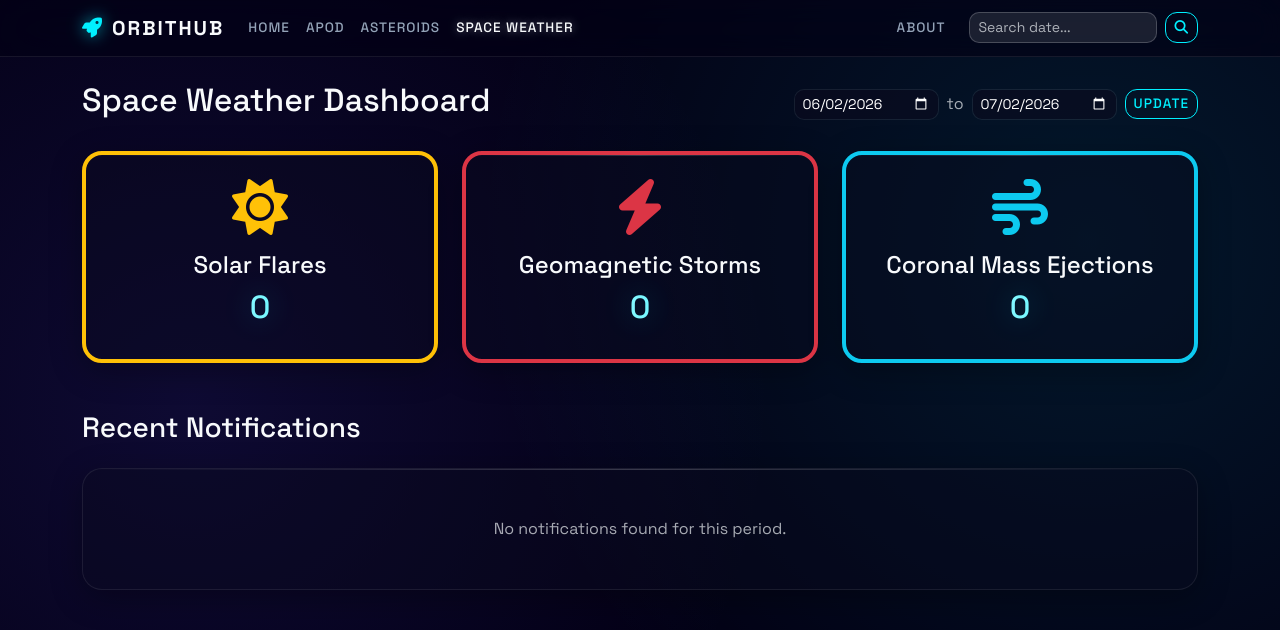
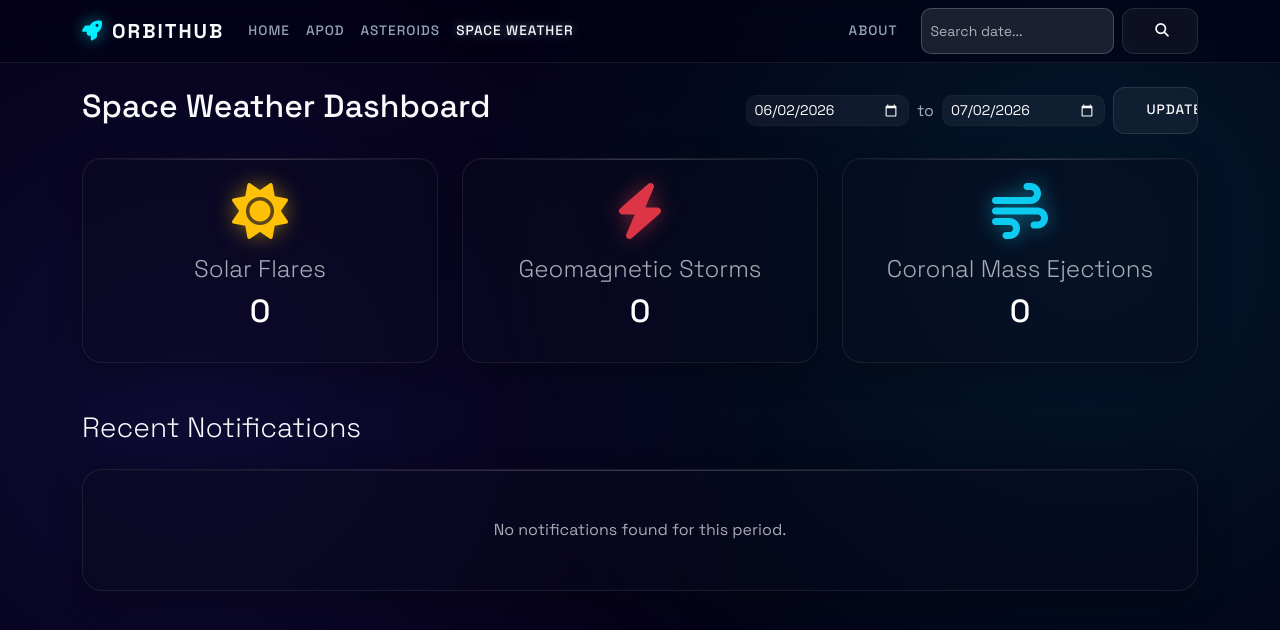
Before and after one commit to saanuvii/OrbitHub-app, a Flask app: page /weather/ in a window 1280 px wide. Shown: the top 630 px of the page. Run offline with Flask 3, Linux system fonts and the light colour scheme; data that the repository does not hold is empty.

Commit message:
style: implement elegant glass buttons, update cards, and improve api error handling

```diff
--- a/NASA-Space-Explorer/static/css/style.css
+++ b/NASA-Space-Explorer/static/css/style.css
@@ -79,47 +79,35 @@ body {
 }
 
 .glass-card:hover {
-    transform: translateY(-10px) scale(1.02);
+    transform: translateY(-5px);
     box-shadow: 0 15px 45px rgba(0, 240, 255, 0.15);
-    border-color: rgba(0, 240, 255, 0.3);
+    border-color: rgba(255, 255, 255, 0.15);
 }
 
-/* Buttons */
-.btn-gradient {
-    background: linear-gradient(135deg, var(--primary), var(--accent));
-    color: white;
-    border: none;
+/* Glass Buttons */
+.btn-glass {
+    background: rgba(255, 255, 255, 0.05);
+    backdrop-filter: blur(10px);
+    -webkit-backdrop-filter: blur(10px);
+    border: 1px solid rgba(255, 255, 255, 0.1);
+    color: var(--text);
     border-radius: 12px;
     padding: 0.75rem 2rem;
-    font-weight: 600;
+    font-weight: 500;
     letter-spacing: 1px;
     transition: all 0.3s ease;
     text-transform: uppercase;
-    font-size: 0.9rem;
+    font-size: 0.85rem;
+    position: relative;
+    overflow: hidden;
 }
 
-.btn-gradient:hover {
-    transform: scale(1.05);
-    box-shadow: 0 0 20px rgba(0, 240, 255, 0.5);
-    color: white;
-}
-
-.btn-outline-glow {
-    border: 1px solid var(--accent);
-    color: var(--accent);
-    background: transparent;
-    border-radius: 12px;
-    transition: all 0.3s ease;
-    text-transform: uppercase;
-    letter-spacing: 1px;
-    font-size: 0.85rem;
-    font-weight: 500;
-}
-
-.btn-outline-glow:hover {
-    background: rgba(0, 240, 255, 0.1);
-    color: white;
-    box-shadow: 0 0 15px rgba(0, 240, 255, 0.4);
+.btn-glass:hover {
+    background: rgba(255, 255, 255, 0.1);
+    border-color: rgba(255, 255, 255, 0.3);
+    color: #fff;
+    transform: translateY(-2px);
+    box-shadow: 0 5px 15px rgba(0, 0, 0, 0.2);
 }
 
 /* Animations */
@@ -154,16 +142,16 @@ body {
 
 /* Form Controls */
 .form-control, .form-select {
-    background-color: rgba(10, 10, 30, 0.6);
+    background-color: rgba(255, 255, 255, 0.05);
     border: 1px solid var(--glass-border);
     color: white;
     border-radius: 10px;
 }
 .form-control:focus, .form-select:focus {
-    background-color: rgba(10, 10, 30, 0.9);
-    border-color: var(--accent);
+    background-color: rgba(255, 255, 255, 0.1);
+    border-color: rgba(255, 255, 255, 0.3);
     color: white;
-    box-shadow: 0 0 0 0.25rem rgba(0, 240, 255, 0.25);
+    box-shadow: none;
 }
 
 /* Utilities */
--- a/NASA-Space-Explorer/templates/base.html
+++ b/NASA-Space-Explorer/templates/base.html
@@ -47,7 +47,7 @@
                 </ul>
                 <form class="d-flex ms-lg-3 my-2 my-lg-0" action="{{ url_for('search.index') }}" method="GET">
                     <input class="form-control form-control-sm me-2" type="search" name="q" placeholder="Search date..." aria-label="Search" style="background: rgba(255,255,255,0.1); border-color: rgba(255,255,255,0.2);">
-                    <button class="btn btn-sm btn-outline-glow" type="submit"><i class="fas fa-search"></i></button>
+                    <button class="btn btn-sm btn-glass" type="submit"><i class="fas fa-search"></i></button>
                 </form>
             </div>
         </div>
--- a/NASA-Space-Explorer/templates/errors/404.html
+++ b/NASA-Space-Explorer/templates/errors/404.html
@@ -8,7 +8,7 @@
         <h1 class="display-1 text-primary fw-bold mb-0">404</h1>
         <h2 class="mb-4">Lost in Space</h2>
         <p class="text-muted mb-5 lead">The page you are looking for has drifted into the void.</p>
-        <a href="{{ url_for('main.index') }}" class="btn btn-gradient px-4 py-2">
+        <a href="{{ url_for('main.index') }}" class="btn btn-glass px-4 py-2">
             <i class="fas fa-home me-2"></i> Return to Mission Control
         </a>
     </div>
--- a/NASA-Space-Explorer/templates/errors/500.html
+++ b/NASA-Space-Explorer/templates/errors/500.html
@@ -8,7 +8,7 @@
         <h1 class="display-1 text-danger fw-bold mb-0">500</h1>
         <h2 class="mb-4">System Malfunction</h2>
         <p class="text-muted mb-5 lead">Our servers encountered an unexpected issue while communicating with NASA APIs.</p>
-        <a href="{{ url_for('main.index') }}" class="btn btn-outline-glow px-4 py-2">
+        <a href="{{ url_for('main.index') }}" class="btn btn-glass px-4 py-2">
             <i class="fas fa-sync-alt me-2"></i> Retry Mission
         </a>
     </div>
--- a/NASA-Space-Explorer/templates/search_results.html
+++ b/NASA-Space-Explorer/templates/search_results.html
@@ -12,7 +12,7 @@
         <p class="text-muted mb-4">Try searching using specific date formats (YYYY-MM-DD) or rover names (curiosity, perseverance).</p>
 
         <div class="d-flex justify-content-center gap-3">
-            <a href="{{ url_for('main.index') }}" class="btn btn-outline-glow">Back to Home</a>
+            <a href="{{ url_for('main.index') }}" class="btn btn-glass">Back to Home</a>
         </div>
     </div>
 </div>
--- a/NASA-Space-Explorer/templates/weather.html
+++ b/NASA-Space-Explorer/templates/weather.html
@@ -11,50 +11,66 @@
             <input type="date" name="start_date" class="form-control form-control-sm" value="{{ start_date }}">
             <span class="text-muted">to</span>
             <input type="date" name="end_date" class="form-control form-control-sm" value="{{ end_date }}">
-            <button type="submit" class="btn btn-sm btn-outline-glow">Update</button>
+            <button type="submit" class="btn btn-sm btn-glass">Update</button>
         </form>
     </div>
+
+    {% if data.error %}
+    <div class="alert alert-warning glass-card d-flex align-items-center">
+        <i class="fas fa-exclamation-triangle me-3 fs-4"></i>
+        <div>
+            <strong>API Notice:</strong> {{ data.error }}
+            <p class="mb-0 small text-muted">NASA APIs might be experiencing high traffic. Please try again later.</p>
+        </div>
+    </div>
+    {% endif %}
 
     <!-- Summary Cards -->
     <div class="row g-4 mb-5">
         <div class="col-md-4">
-            <div class="glass-card p-4 text-center h-100 border-start border-warning border-4">
-                <i class="fas fa-sun text-warning display-4 mb-3"></i>
-                <h4>Solar Flares</h4>
-                <h2 class="text-gradient">{{ data.flares|length }}</h2>
+            <div class="glass-card p-4 text-center h-100">
+                <div class="mb-3">
+                    <i class="fas fa-sun text-warning display-4" style="filter: drop-shadow(0 0 10px rgba(255, 193, 7, 0.5));"></i>
+                </div>
+                <h4 class="text-muted fw-light">Solar Flares</h4>
+                <h2 class="text-white">{{ data.flares|length }}</h2>
             </div>
         </div>
         <div class="col-md-4">
-            <div class="glass-card p-4 text-center h-100 border-start border-danger border-4">
-                <i class="fas fa-bolt text-danger display-4 mb-3"></i>
-                <h4>Geomagnetic Storms</h4>
-                <h2 class="text-gradient">{{ data.storms|length }}</h2>
+            <div class="glass-card p-4 text-center h-100">
+                <div class="mb-3">
+                    <i class="fas fa-bolt text-danger display-4" style="filter: drop-shadow(0 0 10px rgba(220, 53, 69, 0.5));"></i>
+                </div>
+                <h4 class="text-muted fw-light">Geomagnetic Storms</h4>
+                <h2 class="text-white">{{ data.storms|length }}</h2>
             </div>
         </div>
         <div class="col-md-4">
-            <div class="glass-card p-4 text-center h-100 border-start border-info border-4">
-                <i class="fas fa-wind text-info display-4 mb-3"></i>
-                <h4>Coronal Mass Ejections</h4>
-                <h2 class="text-gradient">{{ data.cmes|length }}</h2>
+            <div class="glass-card p-4 text-center h-100">
+                <div class="mb-3">
+                    <i class="fas fa-wind text-info display-4" style="filter: drop-shadow(0 0 10px rgba(13, 202, 240, 0.5));"></i>
+                </div>
+                <h4 class="text-muted fw-light">Coronal Mass Ejections</h4>
+                <h2 class="text-white">{{ data.cmes|length }}</h2>
             </div>
         </div>
     </div>
 
     <!-- Timeline/Notifications -->
-    <h3 class="mb-4">Recent Notifications</h3>
+    <h3 class="mb-4 fw-light">Recent Notifications</h3>
     <div class="glass-card p-4">
         {% if data.notifications %}
-            <div class="timeline" style="border-left: 2px solid var(--primary); padding-left: 20px;">
+            <div class="timeline position-relative" style="border-left: 1px solid var(--glass-border); padding-left: 20px;">
                 {% for notif in data.notifications[:15] %}
                 <div class="timeline-item mb-4 position-relative">
-                    <span class="position-absolute top-0 start-0 translate-middle p-2 bg-primary border border-light rounded-circle" style="left: -20px !important;"></span>
-                    <div class="card bg-dark bg-opacity-50 border-secondary">
-                        <div class="card-header border-secondary d-flex justify-content-between align-items-center py-2">
-                            <strong class="text-accent">{{ notif.messageType }}</strong>
-                            <span class="badge bg-secondary">{{ notif.messageIssueTime }}</span>
+                    <span class="position-absolute top-0 start-0 translate-middle p-2 rounded-circle" style="left: -20px !important; background: rgba(255,255,255,0.2); backdrop-filter: blur(5px); border: 1px solid rgba(255,255,255,0.4);"></span>
+                    <div class="card bg-transparent border-0">
+                        <div class="card-header bg-transparent border-bottom border-secondary border-opacity-25 d-flex justify-content-between align-items-center py-2 px-0">
+                            <strong class="text-white">{{ notif.messageType }}</strong>
+                            <span class="badge" style="background: rgba(255,255,255,0.1); border: 1px solid rgba(255,255,255,0.1); font-weight: normal;">{{ notif.messageIssueTime }}</span>
                         </div>
-                        <div class="card-body p-3">
-                            <p class="mb-0 small text-muted font-monospace" style="white-space: pre-wrap; font-size: 0.85rem;">{{ notif.messageBody }}</p>
+                        <div class="card-body px-0 py-3">
+                            <p class="mb-0 text-muted font-monospace" style="white-space: pre-wrap; font-size: 0.85rem; line-height: 1.6;">{{ notif.messageBody }}</p>
                         </div>
                     </div>
                 </div>
```
Also changed, not shown: NASA-Space-Explorer/templates/apod.html (+14 -11 lines), NASA-Space-Explorer/templates/asteroids.html (+27 -17 lines), NASA-Space-Explorer/templates/index.html (+15 -15 lines), NASA-Space-Explorer/utils/nasa_api.py (+33 -15 lines).
